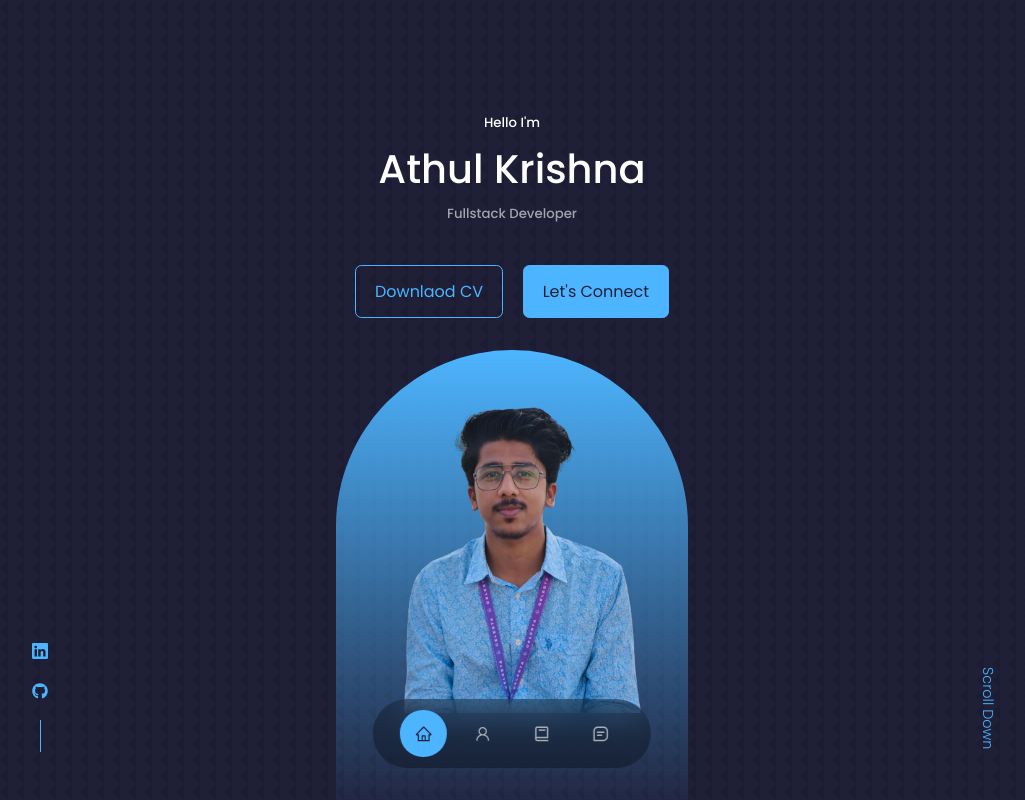
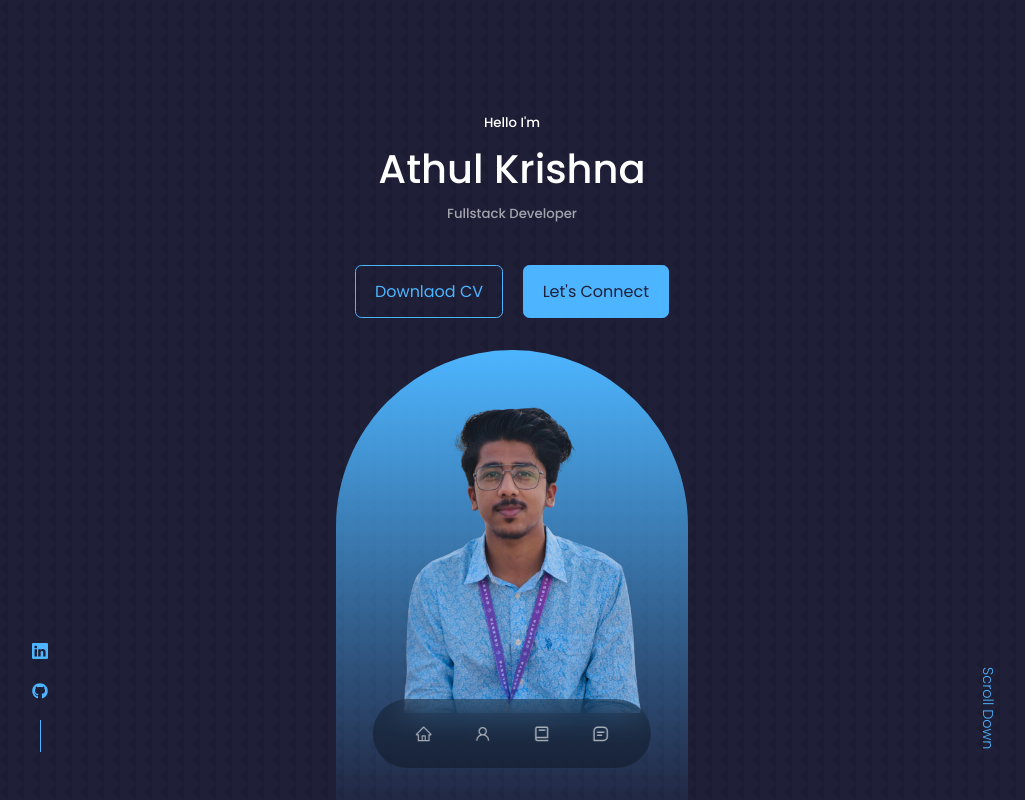
Before and after one commit to athul2002/portfolio, a React (Create React App) app: page / in a window 1280 px wide. Shown: the top 800 px of the page, without its empty margins (128-1153 px from the left). Built offline with nearby package versions, Linux system fonts and the light colour scheme.

Commit message:
Updated files

```diff
--- a/src/components/footer/Footer.jsx
+++ b/src/components/footer/Footer.jsx
@@ -7,9 +7,9 @@ const Footer = () => {
   return (
     <div>
       <footer>
-        <a href="#" className='footer_logo'>ATHUL</a>
+        <a href="/#" className='footer_logo'>ATHUL</a>
         <ul className="permalinks">
-          <li><a href="#">Home</a></li>
+          {/* <li><a href="#">Home</a></li> */}
           <li><a href="#about">About</a></li>
           <li><a href="#experience">Experience</a></li>
           <li><a href="#portfolio">Portfolio</a></li>
--- a/src/components/header/Header.jsx
+++ b/src/components/header/Header.jsx
@@ -5,7 +5,7 @@ import ME from '../../assets/me.png'
 import HeaderSocials from './HeaderSocials'
 const Header = () => {
   return (
-    <header id='#'>
+    <header>
       <div className="container header_container">
         <h5>Hello I'm</h5>
         <h1>Athul Krishna</h1>
--- a/src/components/nav/Navbars.jsx
+++ b/src/components/nav/Navbars.jsx
@@ -7,7 +7,7 @@ const Navbars = () => {
   const[activeNav,setActiveNav]=useState('#')
     return(
     <nav>
-      <a href="#" className={activeNav==='#'?'active':''} onClick={()=>setActiveNav('#')}><AiOutlineHome/></a>
+      <a href="/#" className={activeNav==='/#'?'active':''} onClick={()=>setActiveNav('/#')}><AiOutlineHome/></a>
       <a href="#about" className={activeNav==='#about'?'active':''} onClick={()=>setActiveNav('#about')}><AiOutlineUser/></a>
       <a href="#experience" className={activeNav==='#experience'?'active':''} onClick={()=>setActiveNav('#experience')}><BiBook/></a>
       <a href="#contact" className={activeNav==='#contact'?'active':''} onClick={()=>setActiveNav('#contact')}><BiMessageSquareDetail/></a>
--- a/src/components/portfolio/Portfolio.css
+++ b/src/components/portfolio/Portfolio.css
@@ -19,7 +19,6 @@
 .portfolio_item-image{
     border-radius: 1.5rem;
     overflow: hidden;
-    /* height: 200px; */
 }
 
 .portfolio_item h3{
```
